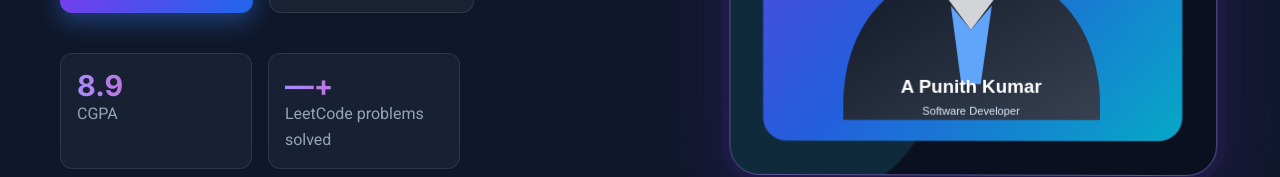
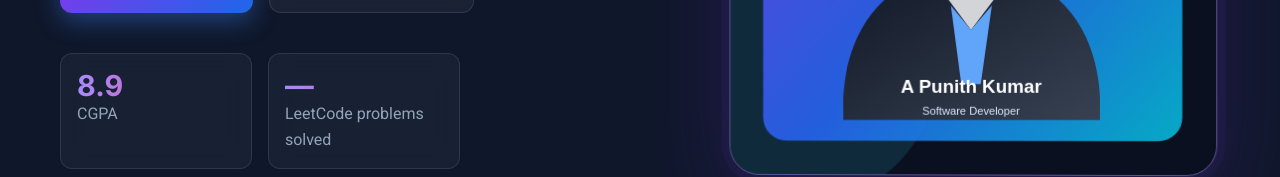
Before and after one commit to ArigalaPunithKumar/My-Portfolio, a React (Vite) app: page / in a window 1280 px wide. Shown: the part 524-701 px from the top of the page. Built offline with nearby package versions, Linux system fonts and the light colour scheme; no server answers.

Commit message:
Render live LeetCode total safely when API responds

```diff
--- a/src/App.jsx
+++ b/src/App.jsx
@@ -142,8 +142,8 @@ function AnimatedStat({ stat }) {
   return (
     <motion.span variants={scaleIn} ref={statRef}>
       <strong>
-        {displayValue}
-        {stat.suffix}
+        {stat.dynamic === "leetcode" ? (liveValue ?? "—") : displayValue}
+        {stat.dynamic === "leetcode" ? "" : stat.suffix}
       </strong>
       {stat.label}
     </motion.span>
```
